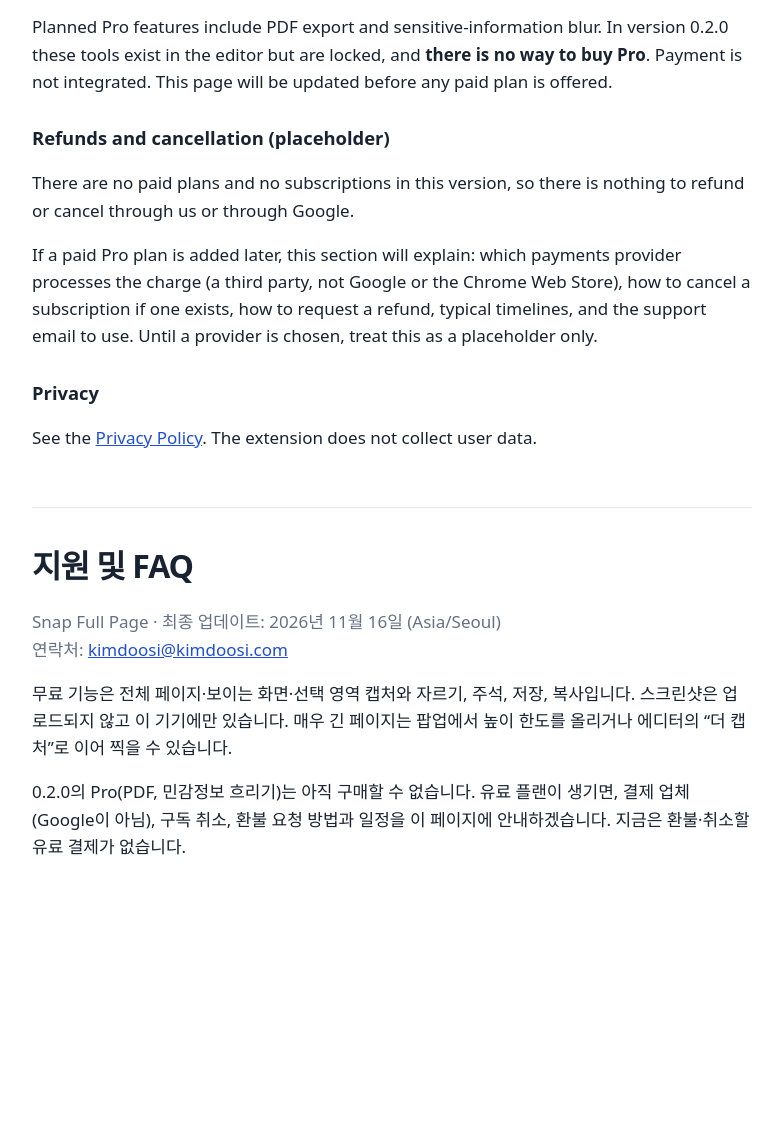
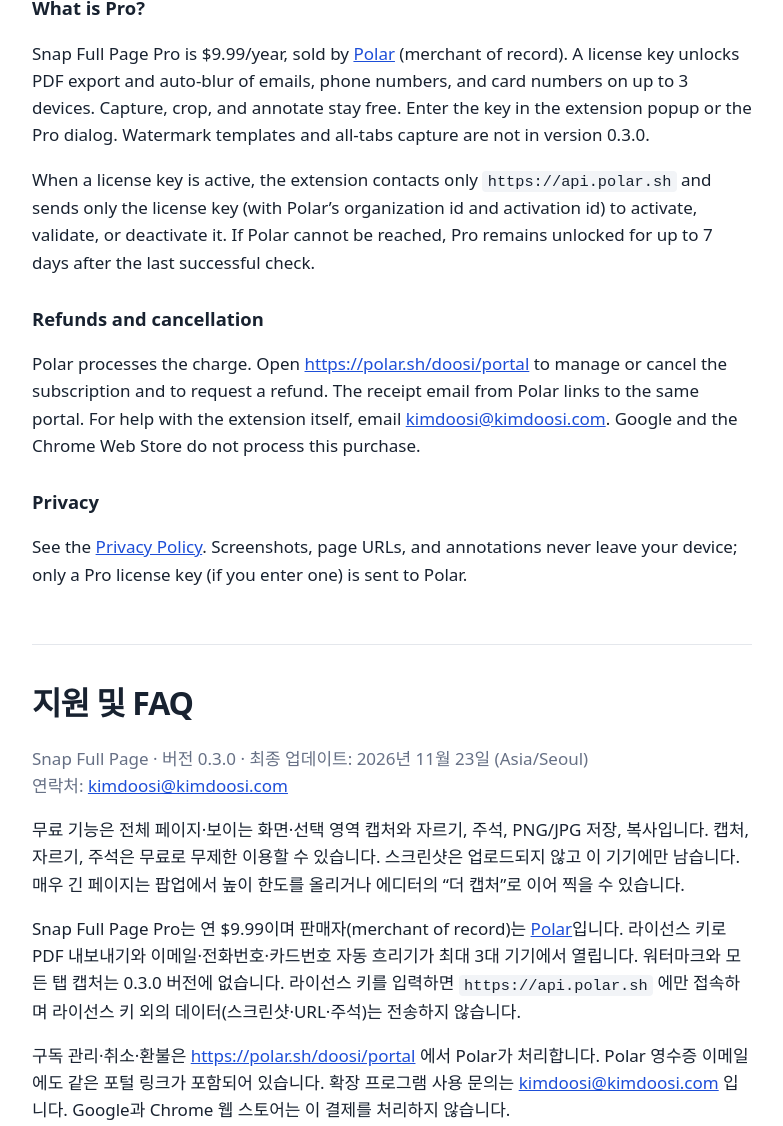
Before and after one commit to noivan0/snap-full-page, a plain HTML site: page support.html in a window 1280 px wide. Shown: the part 776-1902 px from the top of the page, without its empty margins (248-1031 px from the left). Before the commit the page ends 1781 px from the top, so only its background shows below. Drawn offline with Linux system fonts and the light colour scheme.

Commit message:
Update support page for Snap Full Page 0.3.0 (Polar Pro & refunds)

```diff
--- a/support.html
+++ b/support.html
@@ -11,15 +11,16 @@
     .meta { color: #667085; }
     .ko { margin-top: 56px; padding-top: 32px; border-top: 1px solid #e4e7ec; }
     a { color: #1d4ed8; }
+    code { font-size: 0.9em; background: #f2f4f7; padding: 0.1em 0.35em; border-radius: 4px; }
   </style>
 </head>
 <body>
   <h1>Support &amp; FAQ</h1>
-  <p class="meta">Snap Full Page · Last updated: 16 November 2026 (Asia/Seoul)<br>
+  <p class="meta">Snap Full Page · Version 0.3.0 · Last updated: 23 November 2026 (Asia/Seoul)<br>
     Contact: <span data-contact><a href="mailto:kimdoosi@kimdoosi.com">kimdoosi@kimdoosi.com</a></span></p>
 
   <h2>What does the free extension do?</h2>
-  <p>It captures a full web page, the visible area, or a selected region, then lets you crop, annotate, copy, and save the image on your device. Screenshots are not uploaded.</p>
+  <p>It captures a full web page, the visible area, or a selected region, then lets you crop, annotate, copy, and save PNG or JPG images on your device. Capture, crop, and annotate are free and unlimited. Screenshots are not uploaded.</p>
 
   <h2>Why can’t I capture some pages?</h2>
   <p>Chrome blocks extensions on browser pages such as <code>chrome://</code>, Settings, the New Tab page, and the Chrome Web Store. Local files need Chrome’s “Allow access to file URLs” setting if you want to capture them.</p>
@@ -31,21 +32,22 @@
   <p>Only on your device. Unsaved captures stay in the browser for one hour, then they are deleted. Use Save PNG, Save JPG, or Copy if you want to keep them.</p>
 
   <h2>What is Pro?</h2>
-  <p>Planned Pro features include PDF export and sensitive-information blur. In version 0.2.0 these tools exist in the editor but are locked, and <strong>there is no way to buy Pro</strong>. Payment is not integrated. This page will be updated before any paid plan is offered.</p>
+  <p>Snap Full Page Pro is $9.99/year, sold by <a href="https://polar.sh/doosi">Polar</a> (merchant of record). A license key unlocks PDF export and auto-blur of emails, phone numbers, and card numbers on up to 3 devices. Capture, crop, and annotate stay free. Enter the key in the extension popup or the Pro dialog. Watermark templates and all-tabs capture are not in version 0.3.0.</p>
+  <p>When a license key is active, the extension contacts only <code>https://api.polar.sh</code> and sends only the license key (with Polar’s organization id and activation id) to activate, validate, or deactivate it. If Polar cannot be reached, Pro remains unlocked for up to 7 days after the last successful check.</p>
 
-  <h2>Refunds and cancellation (placeholder)</h2>
-  <p>There are no paid plans and no subscriptions in this version, so there is nothing to refund or cancel through us or through Google.</p>
-  <p>If a paid Pro plan is added later, this section will explain: which payments provider processes the charge (a third party, not Google or the Chrome Web Store), how to cancel a subscription if one exists, how to request a refund, typical timelines, and the support email to use. Until a provider is chosen, treat this as a placeholder only.</p>
+  <h2>Refunds and cancellation</h2>
+  <p>Polar processes the charge. Open <a href="https://polar.sh/doosi/portal">https://polar.sh/doosi/portal</a> to manage or cancel the subscription and to request a refund. The receipt email from Polar links to the same portal. For help with the extension itself, email <span data-contact><a href="mailto:kimdoosi@kimdoosi.com">kimdoosi@kimdoosi.com</a></span>. Google and the Chrome Web Store do not process this purchase.</p>
 
   <h2>Privacy</h2>
-  <p>See the <a href="./privacy.html">Privacy Policy</a>. The extension does not collect user data.</p>
+  <p>See the <a href="./privacy.html">Privacy Policy</a>. Screenshots, page URLs, and annotations never leave your device; only a Pro license key (if you enter one) is sent to Polar.</p>
 
   <div class="ko" lang="ko">
     <h1>지원 및 FAQ</h1>
-    <p class="meta">Snap Full Page · 최종 업데이트: 2026년 11월 16일 (Asia/Seoul)<br>
+    <p class="meta">Snap Full Page · 버전 0.3.0 · 최종 업데이트: 2026년 11월 23일 (Asia/Seoul)<br>
       연락처: <span data-contact><a href="mailto:kimdoosi@kimdoosi.com">kimdoosi@kimdoosi.com</a></span></p>
-    <p>무료 기능은 전체 페이지·보이는 화면·선택 영역 캡처와 자르기, 주석, 저장, 복사입니다. 스크린샷은 업로드되지 않고 이 기기에만 있습니다. 매우 긴 페이지는 팝업에서 높이 한도를 올리거나 에디터의 “더 캡처”로 이어 찍을 수 있습니다.</p>
-    <p>0.2.0의 Pro(PDF, 민감정보 흐리기)는 아직 구매할 수 없습니다. 유료 플랜이 생기면, 결제 업체(Google이 아님), 구독 취소, 환불 요청 방법과 일정을 이 페이지에 안내하겠습니다. 지금은 환불·취소할 유료 결제가 없습니다.</p>
+    <p>무료 기능은 전체 페이지·보이는 화면·선택 영역 캡처와 자르기, 주석, PNG/JPG 저장, 복사입니다. 캡처, 자르기, 주석은 무료로 무제한 이용할 수 있습니다. 스크린샷은 업로드되지 않고 이 기기에만 남습니다. 매우 긴 페이지는 팝업에서 높이 한도를 올리거나 에디터의 “더 캡처”로 이어 찍을 수 있습니다.</p>
+    <p>Snap Full Page Pro는 연 $9.99이며 판매자(merchant of record)는 <a href="https://polar.sh/doosi">Polar</a>입니다. 라이선스 키로 PDF 내보내기와 이메일·전화번호·카드번호 자동 흐리기가 최대 3대 기기에서 열립니다. 워터마크와 모든 탭 캡처는 0.3.0 버전에 없습니다. 라이선스 키를 입력하면 <code>https://api.polar.sh</code> 에만 접속하며 라이선스 키 외의 데이터(스크린샷·URL·주석)는 전송하지 않습니다.</p>
+    <p>구독 관리·취소·환불은 <a href="https://polar.sh/doosi/portal">https://polar.sh/doosi/portal</a> 에서 Polar가 처리합니다. Polar 영수증 이메일에도 같은 포털 링크가 포함되어 있습니다. 확장 프로그램 사용 문의는 <span data-contact><a href="mailto:kimdoosi@kimdoosi.com">kimdoosi@kimdoosi.com</a></span> 입니다. Google과 Chrome 웹 스토어는 이 결제를 처리하지 않습니다.</p>
   </div>
 </body>
 </html>
```
